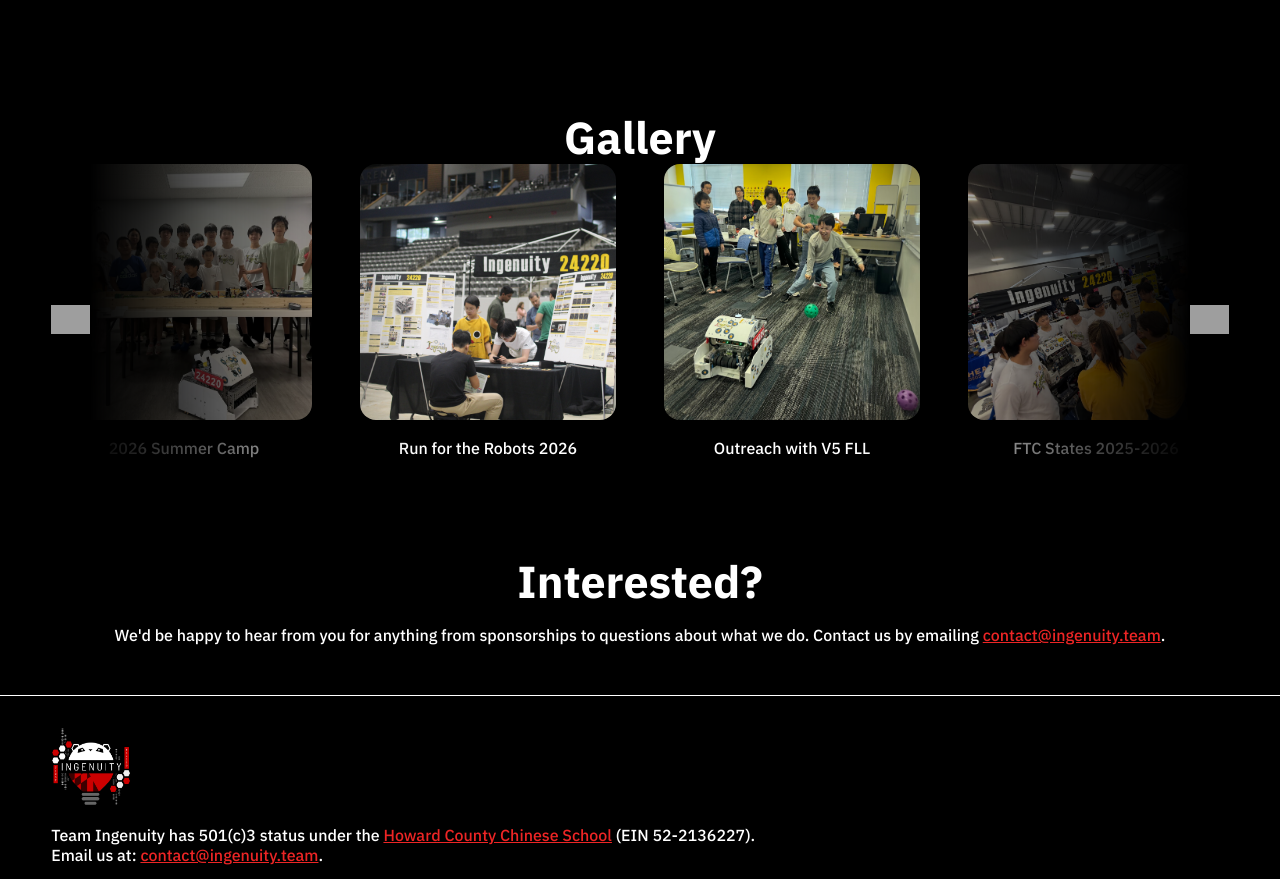
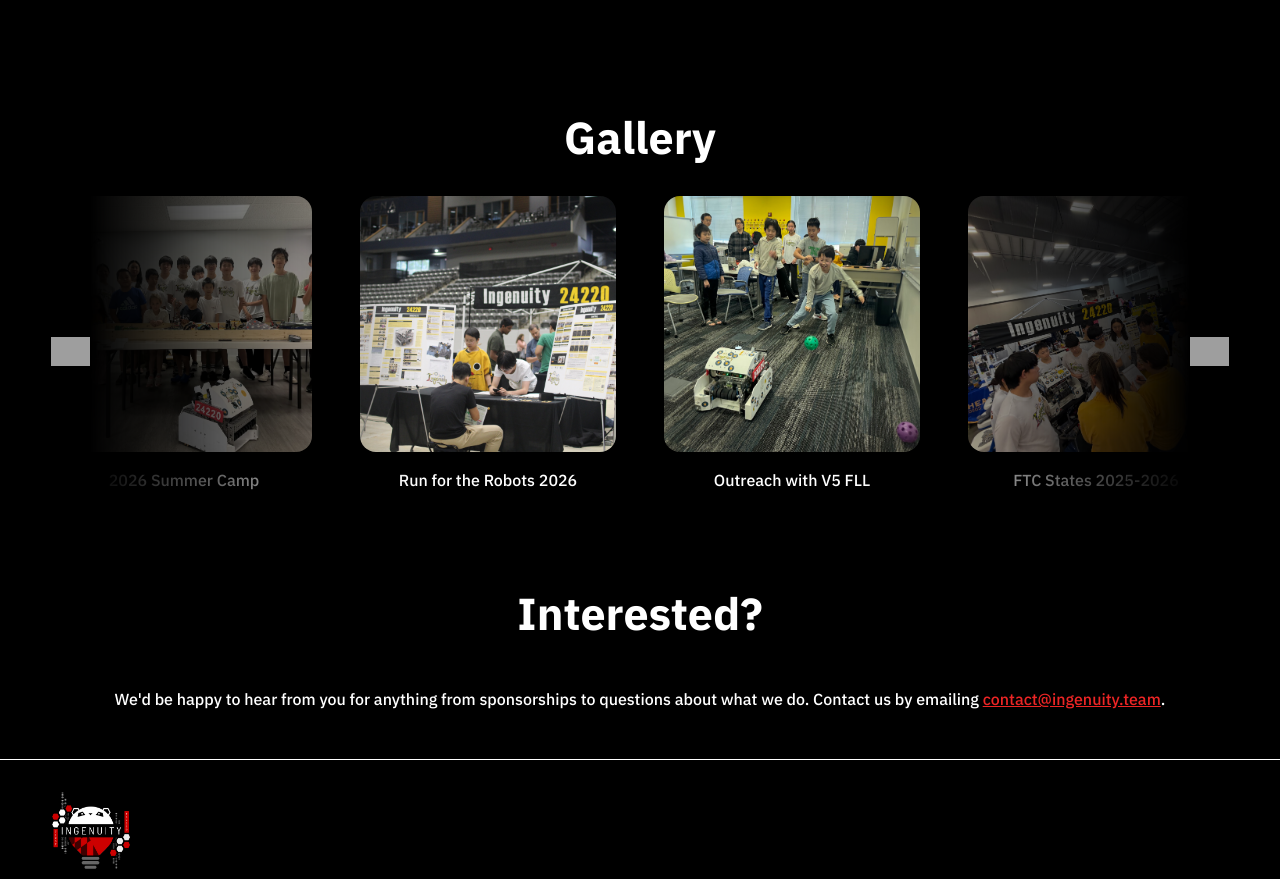
Before and after one commit to Ingenuity-24220/website-v2, a SvelteKit app: page / in a window 1280 px wide. Shown: the part 3245-4124 px from the top of the page. Built offline with nearby package versions, Linux system fonts and the light colour scheme; grey boxes are pictures that could not be loaded.

Commit message:
added gallery and I KNOW that this is the bio page branch but who really cares

```diff
--- a/src/routes/+page.svelte
+++ b/src/routes/+page.svelte
@@ -393,7 +393,7 @@
                 <div class="carousel-strip">
                     <!-- TODO: scrolling member list -->
                     {#each memberSlots as [slug, member] (slug)}
-                        <div class="member-item" animate:flip={{ duration: 400}} transition:fly={{ x: 100 * memberDirection, duration: 400, easing: sineInOut }}> <!-- buggy if you scroll while the animation is still running but who cares -->
+                        <div class="member-item" animate:flip={{ duration: 400}}> <!-- buggy if you scroll while the animation is still running but who cares -->
                             <div class="member-container">
                                 <img src={member.img} alt={member.name}>
                                 <!-- <div class="member-hover" aria-hidden="true">
@@ -512,7 +512,7 @@
             </button>
             <div class="carousel-strip">
                 {#each gallerySlots as [slug, item] (slug)}
-                    <div class="gallery-item" animate:flip={{ duration: 400}} in:fly={{ x: 100 * galleryDirection, duration: 400, easing: sineInOut }} out:fly={{ x: -100 * galleryDirection, duration: 400, easing: sineInOut }}>
+                    <div class="gallery-item" animate:flip={{ duration: 400}} >
                         <img src={item.img} alt={item.name} class="gallery-img">
                         <p>{item.name}</p>
                     </div>
@@ -539,6 +539,9 @@
     .center{
         display: block;
         text-align: center;
+    }
+    .center h2{
+        padding-bottom: 2rem;
     }
     .member-section {
         display: flex;
```
